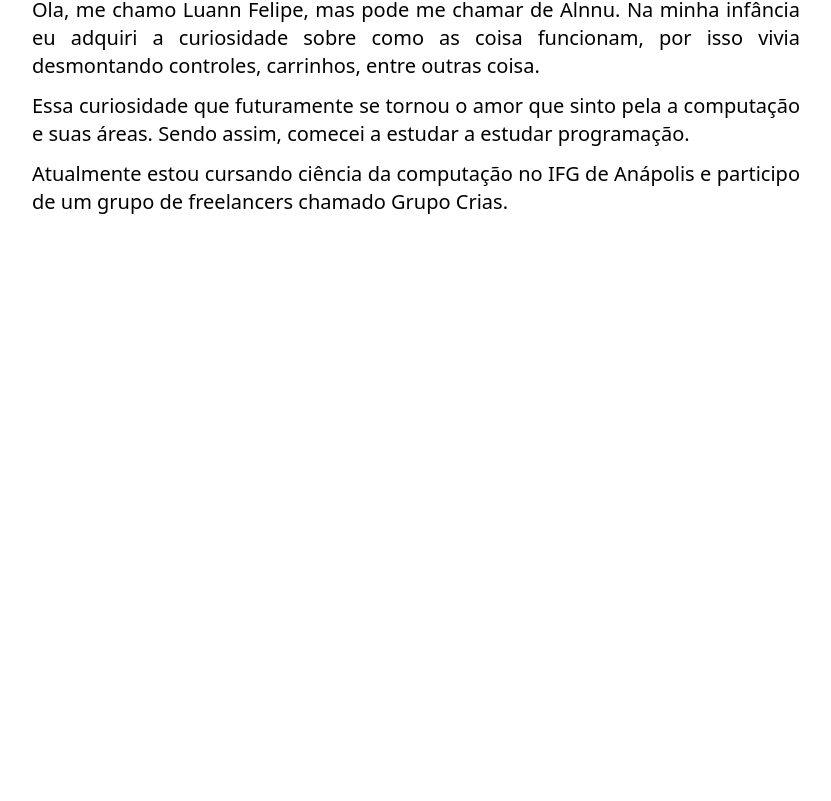
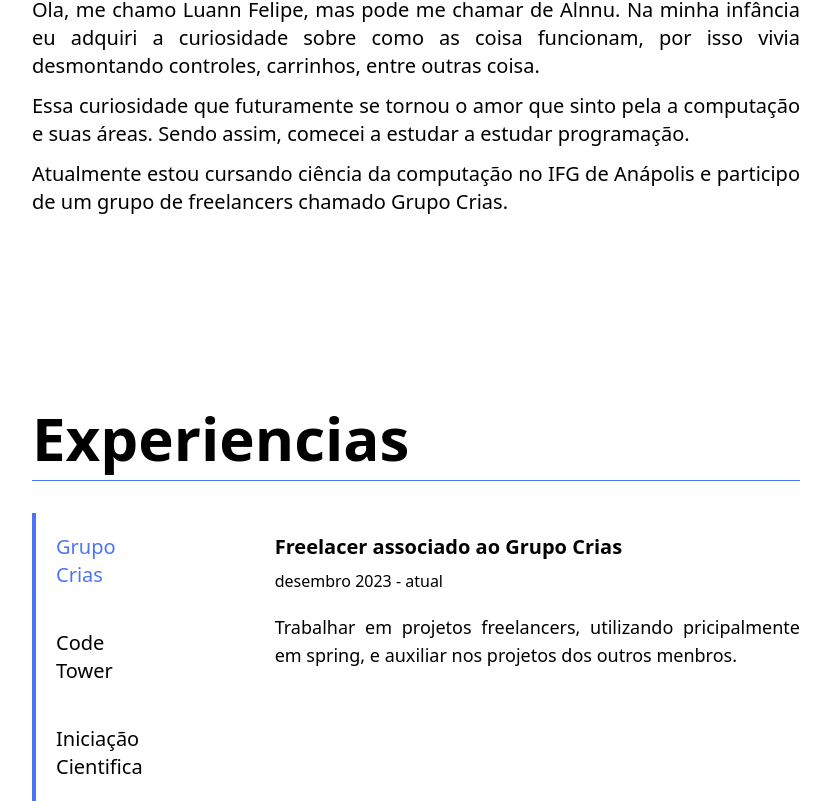
Before and after one commit to alnnu/portfolio, a Next.js app: page / in a window 1280 px wide. Shown: the part 1153-1954 px from the top of the page, without its empty margins (224-1055 px from the left). Before the commit the page ends 1369 px from the top, so only its background shows below. Built offline with nearby package versions, Linux system fonts and the light colour scheme.

Commit message:
add:experiencias

```diff
--- a/src/app/page.tsx
+++ b/src/app/page.tsx
@@ -2,6 +2,7 @@ import Image from "next/image";
 
 import { FaInstagram, FaGithub } from "react-icons/fa6";
 import { BiMailSend } from "react-icons/bi";
+import Experiencias from "@/components/experiencias";
 
 export default function Home() {
   return (
@@ -45,6 +46,8 @@ export default function Home() {
           <p className="mt-3 text-justify">Atualmente estou cursando ciência da computação no IFG de Anápolis e participo de um grupo de freelancers chamado Grupo Crias.</p>
         </div>
       </div>
+
+      <Experiencias/>
    </main>
   );
 }
--- /dev/null
+++ b/src/components/experiencias.tsx
@@ -0,0 +1,40 @@
+"use client"
+import { useState } from "react"
+
+const Experiencias = () => {
+    const experiencias: any = [{nome:"Grupo Crias", titulo:"Freelacer associado ao Grupo Crias", data: "desembro 2023 - atual", responsabilidade:"Trabalhar em projetos freelancers, utilizando pricipalmente em spring, e auxiliar nos projetos dos outros menbros."},
+                                {nome:"Code Tower", titulo:"Programador na Code Tower", data:"setemro 2021 - julho 2023", responsabilidade:`Nessa empresa junior desenvolvi aplicativos frontend e backend utilisando ferramentas como: nextJs, adonisJs, expressJs, docker e tailwind. Alem de poder fazer um workshop de como criar um sistema CRUD em expressJs na Campus Party Goias 2`},
+                                {nome:"Iniciação Cientifica", titulo:"Iniciação Cientifica", data:"setemro 2022 - setembro 2023", responsabilidade:"Pesquicei fiabilidade vinbilidade finaceira de aplicativos desentralizados na rede blockchain do Ethereum. Para isso, desenvolvi um aplicativo de votação simples e usei as metricas para chergar ao gusto de um aplicativo do uso diario"}
+    ]
+
+    const [foco, setFoco] = useState(0);
+    return (
+        <>
+            <div className="mt-48" id="Experiencias">
+                <h1 className="text-6xl font-bold mb-8 border-b border-primery pb-3 text">Experiencias</h1>
+                <div className="flex">
+                    <div className="border-l-4 border-primery mr-28">
+                        {
+                            experiencias.map((experiencia:any, index: number) => (
+                                <div
+                                key={index}
+                                className={foco == index ? "text-xl p-5 text-primery cursor-pointer w-fit" : "text-xl p-5 cursor-pointer w-fit"}
+                                onClick={() => setFoco(index)}
+                                >{experiencia.nome}</div>
+                            ))
+                        }
+                    </div>
+                    <div>
+                        <div className="mt-5">
+                            <h2 className="text-xl font-bold">{experiencias[foco].titulo}</h2>
+                            <div className="mt-2 mb-5">{experiencias[foco].data}</div>
+                            <div className="text-lg text-justify">{experiencias[foco].responsabilidade}</div>
+                        </div>
+                    </div>
+                </div>
+            </div>
+        </>
+    )
+}
+
+export default Experiencias
--- a/src/components/layout/header.tsx
+++ b/src/components/layout/header.tsx
@@ -11,7 +11,7 @@ const Header = () => {
                     <div className="flex flex-1 justify-center text-lg">
                         <a href="#" className="mx-5 text-primery">Home</a>
                         <a href="#Sobre" className="mx-5 hover:text-primery">Sobre</a>
-                        <a href="#" className="mx-5 hover:text-primery">Experiencias</a>
+                        <a href="#Experiencias" className="mx-5 hover:text-primery">Experiencias</a>
                         <a href="#" className="mx-5 hover:text-primery" >Projetos</a>
                     </div>
                     <div className="flex flex-1 justify-end text-2xl">
```
